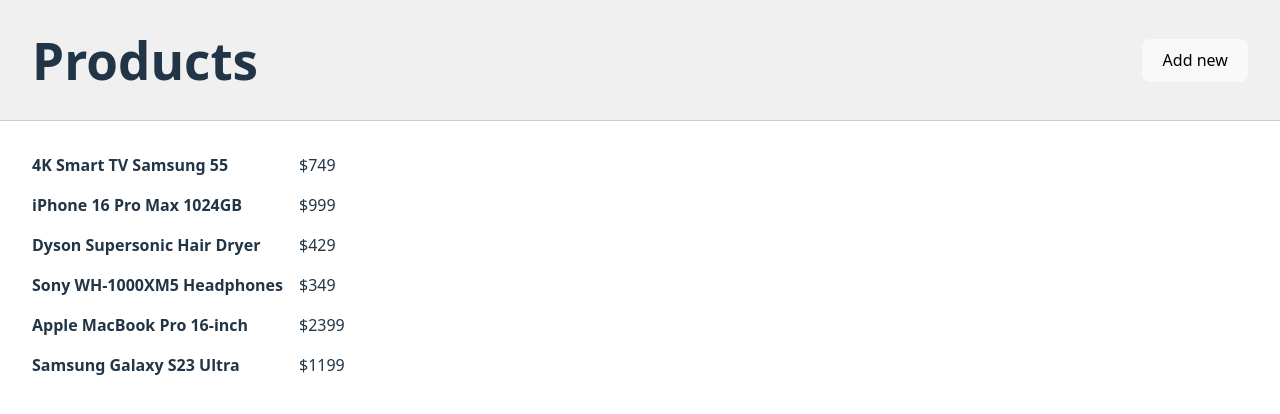
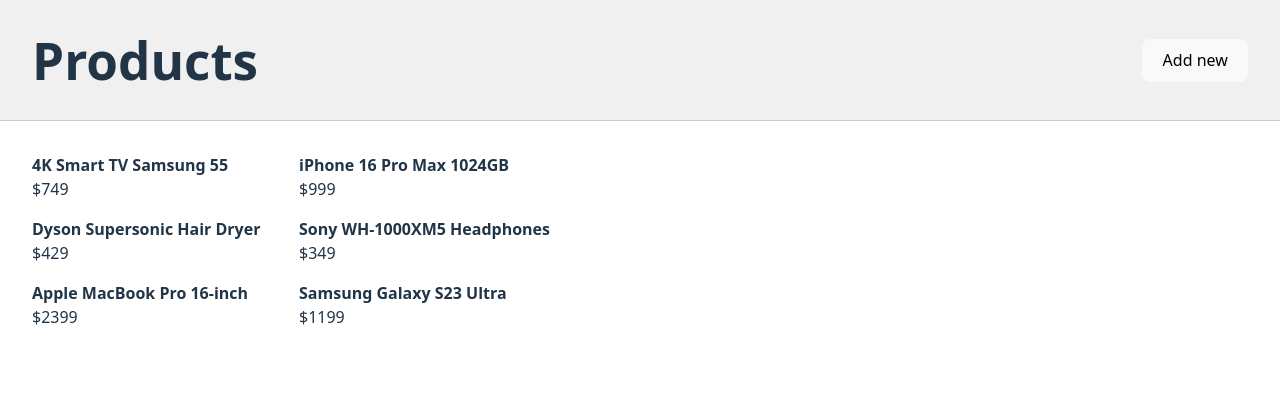
Before and after one commit to alinanigman/rs-server-requests-lessons, a React (Vite) app: page / in a window 1280 px wide. Shown: the top 414 px of the page. Built offline with nearby package versions, Linux system fonts and the light colour scheme; data requests are answered from the project's data file.

Commit message:
feat: add handleAddProduct

```diff
--- a/src/App.jsx
+++ b/src/App.jsx
@@ -5,6 +5,25 @@
 function App() {
   const [products, setProducts] = useState([]);
   const [isLoading, setIsLoading] = useState(false);
+
+  const handleAddProduct = () => {
+    console.log("Adding new product...");
+    const newProduct = {
+      name: "New Product",
+      price: Math.floor(Math.random() * 100) + 1,
+    };
+
+    fetch("http://localhost:3000/products", {
+      method: "POST",
+      headers: { "Content-Type": "application/json;charset=UTF-8" },
+      body: JSON.stringify(newProduct),
+    })
+      .then((res) => res.json())
+      .then((createdProduct) => {
+        console.log("Created product:", createdProduct);
+        setProducts([...products, createdProduct]);
+      });
+  };
 
   useEffect(() => {
     setIsLoading(true);
@@ -21,19 +40,19 @@
     <div className={styles.App}>
       <div className={styles.header}>
         <h1>Products</h1>
-        <button>Add new</button>
+        <button onClick={handleAddProduct}>Add new</button>
       </div>
       <div className={styles.list}>
         {isLoading ? (
           <div className={styles.loader}></div>
         ) : (
           products.map((product) => (
-            <>
-              <div key={product.id} className={styles.product}>
+            <div className={styles.item} key={product.id}>
+              <div className={styles.product}>
                 <b>{product.name}</b>
               </div>
               <div>${product.price}</div>
-            </>
+            </div>
           ))
         )}
       </div>
```
